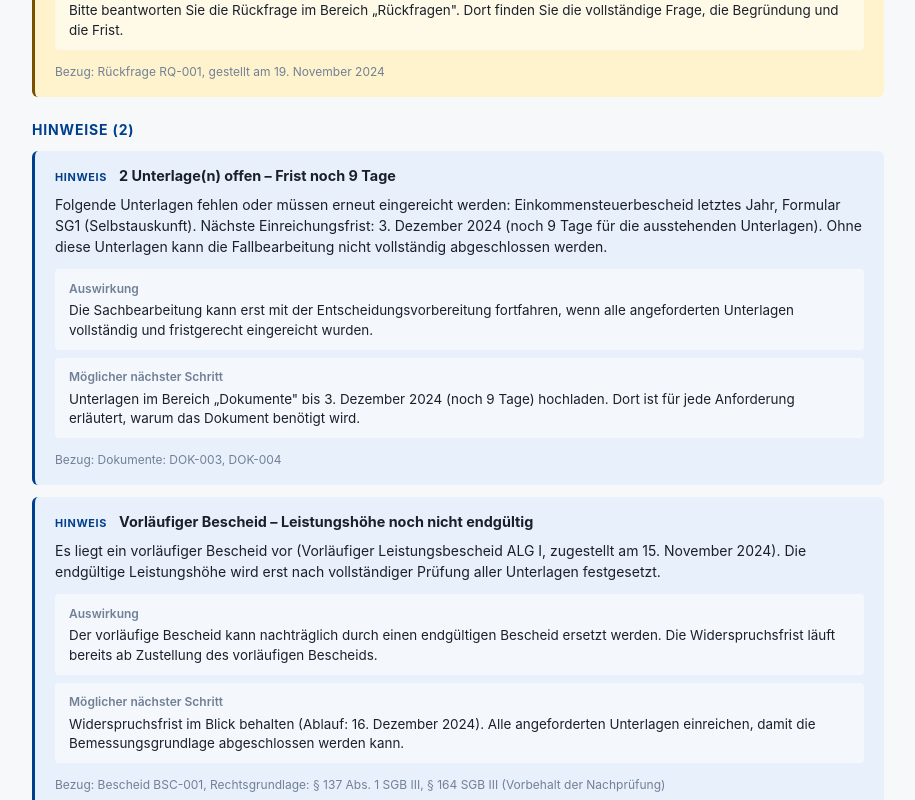
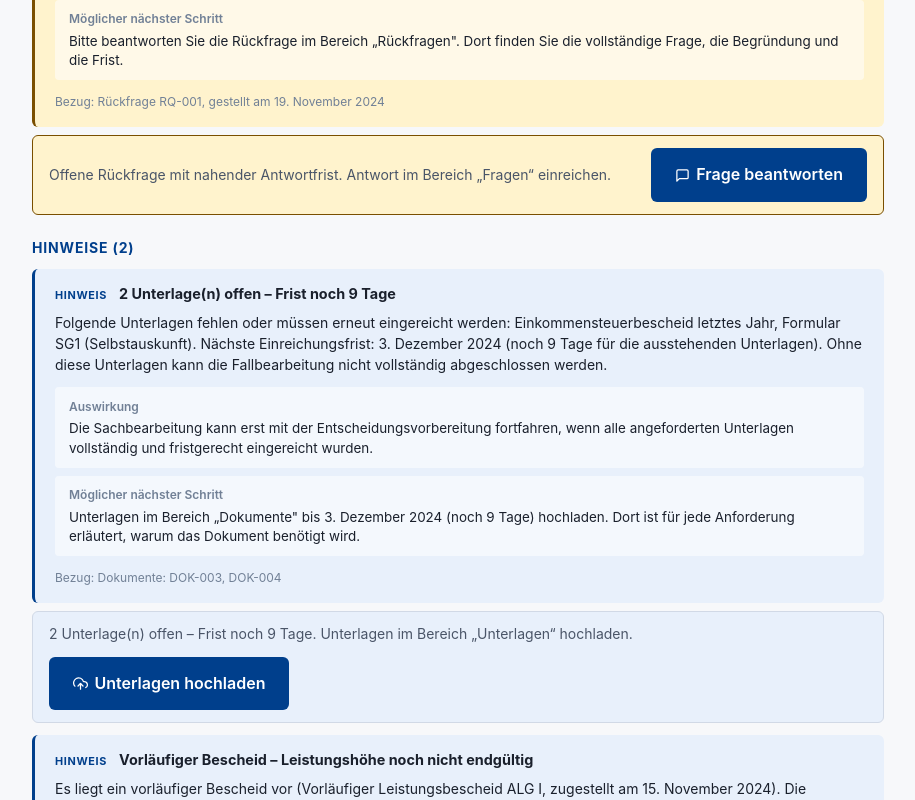
Before and after one commit to d0npedro/open-state, a Next.js app in the folder demo/: page /fall/hinweise in a window 1280 px wide. Shown: the part 700-1500 px from the top of the page, without its empty margins (182-1097 px from the left). Built offline with nearby package versions, Linux system fonts and the light colour scheme.

Commit message:
feat(av): Hinweise UNTERLAGE live nach Session-Upload inkl. Frist und CTA
US-AV-008/003: /fall/hinweise zeigt UNTERLAGE mit berechneter Frist,
Unterlagen-CTA, Signal-Zähler und Reaktions-Banner auch bei Upload.
Session-Nav-Links von Dokumente und Übersicht (DEC-012).

```diff
--- a/demo/app/fall/hinweise/page.tsx
+++ b/demo/app/fall/hinweise/page.tsx
@@ -1,23 +1,215 @@
 'use client';
 
+import type { CSSProperties } from 'react';
+import Link from 'next/link';
 import { useDemoState } from '@/context/DemoStateContext';
 import { berechneFairnessSignale } from '@/lib/fairness/rules';
 import { demoFall } from '@/data/mockFall';
 import { FairnessPanel } from '@/components/fairness/FairnessPanel';
+import { Icon } from '@/components/Icon';
+import type { FairnessSignal } from '@/types/fairness';
 
 /** Initiale Signale aus dem unveränderten Mock – dienen als Vergleichsbasis */
 const INITIAL_SIGNALE = berechneFairnessSignale(demoFall);
 
+const prioritaetSection: Record<
+  FairnessSignal['prioritaet'],
+  { label: string; color: string; testPrefix: string }
+> = {
+  RELEVANT: { label: 'Relevant', color: 'var(--color-warning)', testPrefix: 'relevant' },
+  HINWEIS: { label: 'Hinweise', color: 'var(--color-primary)', testPrefix: 'hinweis' },
+  INFO: { label: 'Informationen', color: 'var(--color-neutral)', testPrefix: 'info' },
+};
+
+function ctaWrapStyle(prioritaet: FairnessSignal['prioritaet']): CSSProperties {
+  if (prioritaet === 'RELEVANT') {
+    return {
+      marginTop: '0.5rem',
+      display: 'flex',
+      flexWrap: 'wrap',
+      alignItems: 'center',
+      justifyContent: 'space-between',
+      gap: '0.75rem',
+      padding: '0.75rem 1rem',
+      background: 'var(--color-warning-light)',
+      border: '1px solid var(--color-warning)',
+      borderRadius: 'var(--radius)',
+    };
+  }
+  return {
+    marginTop: '0.5rem',
+    display: 'flex',
+    flexWrap: 'wrap',
+    alignItems: 'center',
+    justifyContent: 'space-between',
+    gap: '0.75rem',
+    padding: '0.75rem 1rem',
+    background: 'var(--color-primary-light)',
+    border: '1px solid var(--color-border)',
+    borderRadius: 'var(--radius)',
+  };
+}
+
+/**
+ * Handlungs-CTA je Signaltyp (AV).
+ * Routing bleibt seitenlokal – keine zentrale Ziel-Map nötig (nur 2 Ziele).
+ */
+function SignalCta({ signal }: { signal: FairnessSignal }) {
+  if (signal.typ === 'RUECKFRAGE_OFFEN_FRIST_RELEVANT') {
+    return (
+      <div style={ctaWrapStyle(signal.prioritaet)} data-testid="hinweise-rq-cta-wrap">
+        <p
+          style={{ margin: 0, fontSize: '0.875rem', lineHeight: 1.45 }}
+          data-testid="hinweise-rq-cta-hint"
+        >
+          Offene Rückfrage mit nahender Antwortfrist. Antwort im Bereich „Fragen“ einreichen.
+        </p>
+        <Link
+          href="/fall/rueckfragen"
+          className="btn btn-primary"
+          style={{ display: 'inline-flex', alignItems: 'center', gap: '0.4rem', flexShrink: 0 }}
+          data-testid="hinweise-rq-cta"
+          aria-label="Zur offenen Rückfrage"
+        >
+          <Icon name="chat" size={15} />
+          Frage beantworten
+        </Link>
+      </div>
+    );
+  }
+
+  if (signal.typ === 'UNTERLAGE_FEHLT_BLOCKIERT') {
+    return (
+      <div style={ctaWrapStyle(signal.prioritaet)} data-testid="hinweise-unterlagen-cta-wrap">
+        <p
+          style={{ margin: 0, fontSize: '0.875rem', lineHeight: 1.45 }}
+          data-testid="hinweise-unterlagen-cta-hint"
+        >
+          {signal.titel.includes('Frist')
+            ? `${signal.titel}. Unterlagen im Bereich „Unterlagen“ hochladen.`
+            : 'Ausstehende Unterlagen im Bereich „Unterlagen“ hochladen.'}
+        </p>
+        <Link
+          href="/fall/dokumente"
+          className="btn btn-primary"
+          style={{ display: 'inline-flex', alignItems: 'center', gap: '0.4rem', flexShrink: 0 }}
+          data-testid="hinweise-unterlagen-cta"
+          aria-label="Zu den ausstehenden Unterlagen"
+        >
+          <Icon name="upload" size={15} />
+          Unterlagen hochladen
+        </Link>
+      </div>
+    );
+  }
+
+  return null;
+}
+
+function SignalBlock({ signal }: { signal: FairnessSignal }) {
+  const isUnterlagen = signal.typ === 'UNTERLAGE_FEHLT_BLOCKIERT';
+  const section = prioritaetSection[signal.prioritaet];
+
+  return (
+    <div
+      data-testid={`hinweise-${section.testPrefix}-${signal.id}`}
+      data-signal-typ={signal.typ}
+      data-signal-id={signal.id}
+    >
+      {/* UNTERLAGE: eigene Karte mit stabilen Frist-/Live-Testids (US-AV-008 / US-AV-003) */}
+      {isUnterlagen ? (
+        <div
+          data-testid="hinweise-signal-unterlagen"
+          style={{
+            borderLeft: '3px solid var(--color-primary)',
+            background: 'var(--color-primary-light)',
+            borderRadius: 'var(--radius)',
+            padding: '1rem 1.25rem',
+          }}
+        >
+          <div style={{ display: 'flex', alignItems: 'flex-start', gap: '0.75rem', marginBottom: '0.5rem', flexWrap: 'wrap' }}>
+            <span
+              style={{
+                fontSize: '0.68rem',
+                fontWeight: 700,
+                textTransform: 'uppercase',
+                letterSpacing: '0.06em',
+                color: 'var(--color-primary)',
+                paddingTop: '0.1rem',
+                whiteSpace: 'nowrap',
+              }}
+            >
+              Hinweis
+            </span>
+            <strong
+              style={{ fontSize: '0.9rem', color: 'var(--color-text)', lineHeight: 1.3 }}
+              data-testid="hinweise-signal-unterlagen-titel"
+            >
+              {signal.titel}
+            </strong>
+          </div>
+          <p
+            style={{ fontSize: '0.875rem', color: 'var(--color-text)', marginBottom: '0.75rem', lineHeight: 1.5 }}
+            data-testid="hinweise-signal-unterlagen-erklaerung"
+          >
+            {signal.erklaerung}
+          </p>
+          <div style={{ display: 'flex', flexDirection: 'column', gap: '0.5rem' }}>
+            <div style={{ background: 'rgba(255,255,255,0.55)', borderRadius: '4px', padding: '0.6rem 0.875rem' }}>
+              <span style={{ fontSize: '0.75rem', fontWeight: 600, color: 'var(--color-text-muted)', display: 'block', marginBottom: '0.2rem' }}>
+                Auswirkung
+              </span>
+              <p style={{ fontSize: '0.84rem', color: 'var(--color-text)', margin: 0, lineHeight: 1.45 }}>
+                {signal.auswirkung}
+              </p>
+            </div>
+            <div style={{ background: 'rgba(255,255,255,0.55)', borderRadius: '4px', padding: '0.6rem 0.875rem' }}>
+              <span style={{ fontSize: '0.75rem', fontWeight: 600, color: 'var(--color-text-muted)', display: 'block', marginBottom: '0.2rem' }}>
+                Möglicher nächster Schritt
+              </span>
+              <p style={{ fontSize: '0.84rem', color: 'var(--color-text)', margin: 0, lineHeight: 1.45 }}>
+                {signal.naechsterSchritt}
+              </p>
+            </div>
+            <p style={{ fontSize: '0.75rem', color: 'var(--color-text-muted)', marginTop: '0.25rem' }}>
+              Bezug: {signal.bezug}
+            </p>
+          </div>
+        </div>
+      ) : (
+        <FairnessPanel signale={[signal]} />
+      )}
+      <SignalCta signal={signal} />
+    </div>
+  );
+}
+
 export default function HinweisePage() {
-  const { fall } = useDemoState();
+  const { fall, sessionUploadedIds } = useDemoState();
   const signale = berechneFairnessSignale(fall);
 
   const relevant = signale.filter(s => s.prioritaet === 'RELEVANT');
-  const hinweis  = signale.filter(s => s.prioritaet === 'HINWEIS');
-  const info     = signale.filter(s => s.prioritaet === 'INFO');
+  const hinweis = signale.filter(s => s.prioritaet === 'HINWEIS');
+  const info = signale.filter(s => s.prioritaet === 'INFO');
 
   const geloestCount = INITIAL_SIGNALE.length - signale.length;
-  const hatReaktion  = geloestCount > 0;
+  const hatReaktion = geloestCount > 0;
+
+  const unterlagenSignal = signale.find(s => s.typ === 'UNTERLAGE_FEHLT_BLOCKIERT');
+  const initialUnterlagen = INITIAL_SIGNALE.find(s => s.typ === 'UNTERLAGE_FEHLT_BLOCKIERT');
+  const unterlagenEntfallen =
+    Boolean(initialUnterlagen) && !unterlagenSignal;
+  const hatUploadInSession = sessionUploadedIds.length > 0;
+
+  // Banner-Text: Rückfrage und/oder Upload (nicht nur RQ)
+  let aktionsText = 'Ihre Aktion';
+  if (hatUploadInSession && unterlagenEntfallen) {
+    aktionsText = 'Ihre Aktion (Unterlagen eingereicht)';
+  } else if (hatUploadInSession) {
+    aktionsText = 'Ihre Aktion (Unterlagen teilweise eingereicht oder Rückfrage beantwortet)';
+  } else {
+    aktionsText = 'Ihre Aktion (Rückfrage beantwortet)';
+  }
 
   return (
     <div style={{ display: 'flex', flexDirection: 'column', gap: '1.5rem' }}>
@@ -34,23 +226,40 @@ export default function HinweisePage() {
           Diese Hinweise beschreiben den aktuellen Zustand Ihres Falls sachlich und nachvollziehbar.
           Sie basieren auf den vorliegenden Falldaten und ersetzen keine Entscheidung der Sachbearbeitung.
         </p>
+        <p
+          style={{ margin: '0.5rem 0 0', fontSize: '0.875rem', color: 'var(--color-text-muted)' }}
+          data-testid="hinweise-signal-count"
+        >
+          Aktuell {signale.length} {signale.length === 1 ? 'Hinweis' : 'Hinweise'}
+          {geloestCount > 0 && (
+            <span data-testid="hinweise-signal-geloest">
+              {' '}
+              · {geloestCount} seit Sitzungsbeginn entfallen
+            </span>
+          )}
+        </p>
       </div>
 
       {/* Regelwerk-Reaktions-Banner (erscheint nur nach State-Wechsel) */}
       {hatReaktion && (
-        <div style={{
+        <div
+          style={{
             background: 'var(--color-success-light)',
             border: '1px solid var(--color-success)',
             borderLeft: '4px solid var(--color-success)',
             borderRadius: 'var(--radius)',
             padding: '1rem 1.25rem',
             fontSize: '0.875rem',
-        }}>
+          }}
+          data-testid="hinweise-regelwerk-reaktion"
+          role="status"
+        >
           <strong style={{ display: 'block', marginBottom: '0.4rem', color: 'var(--color-success)' }}>
             Regelwerk hat reagiert
           </strong>
           <p style={{ margin: 0, color: 'var(--color-text)', lineHeight: 1.55 }}>
-            Durch Ihre Aktion (Rückfrage beantwortet) {geloestCount === 1 ? 'ist 1 Hinweis' : `sind ${geloestCount} Hinweise`} entfallen.
+            Durch {aktionsText}{' '}
+            {geloestCount === 1 ? 'ist 1 Hinweis' : `sind ${geloestCount} Hinweise`} entfallen.
             Das Verfahrensfairness-Regelwerk hat den geänderten Fallzustand erkannt und die Hinweisliste aktualisiert.
             Das ist kein KI-Urteil — nur eine transparente Ableitung aus dem neuen Fallstatus.
           </p>
@@ -72,7 +281,11 @@ export default function HinweisePage() {
 
       {/* Übersicht */}
       {signale.length === 0 ? (
-        <div className="card" style={{ borderLeft: '3px solid var(--color-success)' }}>
+        <div
+          className="card"
+          style={{ borderLeft: '3px solid var(--color-success)' }}
+          data-testid="hinweise-keine-signale"
+        >
           <strong>Keine Hinweise</strong>
           <p style={{ marginTop: '0.25rem', fontSize: '0.875rem' }}>
             Der Fallzustand zeigt derzeit keine Auffälligkeiten.
@@ -81,29 +294,41 @@ export default function HinweisePage() {
       ) : (
         <>
           {relevant.length > 0 && (
-            <section>
+            <section data-testid="hinweise-section-relevant">
               <h2 style={{ fontSize: '0.875rem', fontWeight: 700, textTransform: 'uppercase', letterSpacing: '0.06em', color: 'var(--color-warning)', marginBottom: '0.75rem' }}>
                 Relevant ({relevant.length})
               </h2>
-              <FairnessPanel signale={relevant} />
+              <div style={{ display: 'flex', flexDirection: 'column', gap: '0.75rem' }}>
+                {relevant.map(sig => (
+                  <SignalBlock key={sig.id} signal={sig} />
+                ))}
+              </div>
             </section>
           )}
 
           {hinweis.length > 0 && (
-            <section>
+            <section data-testid="hinweise-section-hinweis">
               <h2 style={{ fontSize: '0.875rem', fontWeight: 700, textTransform: 'uppercase', letterSpacing: '0.06em', color: 'var(--color-primary)', marginBottom: '0.75rem' }}>
                 Hinweise ({hinweis.length})
               </h2>
-              <FairnessPanel signale={hinweis} />
+              <div style={{ display: 'flex', flexDirection: 'column', gap: '0.75rem' }}>
+                {hinweis.map(sig => (
+                  <SignalBlock key={sig.id} signal={sig} />
+                ))}
+              </div>
             </section>
           )}
 
           {info.length > 0 && (
-            <section>
+            <section data-testid="hinweise-section-info">
               <h2 style={{ fontSize: '0.875rem', fontWeight: 700, textTransform: 'uppercase', letterSpacing: '0.06em', color: 'var(--color-neutral)', marginBottom: '0.75rem' }}>
                 Informationen ({info.length})
               </h2>
-              <FairnessPanel signale={info} />
+              <div style={{ display: 'flex', flexDirection: 'column', gap: '0.75rem' }}>
+                {info.map(sig => (
+                  <SignalBlock key={sig.id} signal={sig} />
+                ))}
+              </div>
             </section>
           )}
 
--- a/demo/app/fall/page.tsx
+++ b/demo/app/fall/page.tsx
@@ -547,7 +547,11 @@ export default function FallPage() {
               </div>
             ))}
           </div>
-          <Link href="/fall/hinweise" style={{ display: 'inline-flex', alignItems: 'center', gap: '0.375rem', marginTop: '0.875rem', fontSize: '0.875rem', color: 'var(--color-primary)' }}>
+          <Link
+            href="/fall/hinweise"
+            data-testid="uebersicht-fairness-hinweise-link"
+            style={{ display: 'inline-flex', alignItems: 'center', gap: '0.375rem', marginTop: '0.875rem', fontSize: '0.875rem', color: 'var(--color-primary)' }}
+          >
             Alle Details ansehen <Icon name="arrow-right" size={14} />
           </Link>
         </div>
```
Also changed, not shown: demo/app/fall/dokumente/page.tsx (+8 -1 lines), 2 other files (tests, documents, lock files or other folders). Lines whose indentation alone changed are shown as unchanged.
